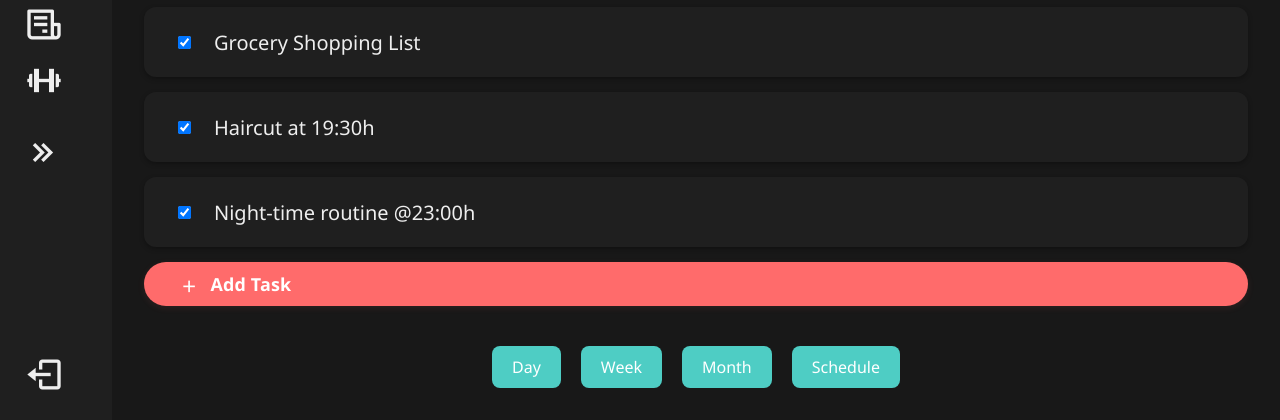
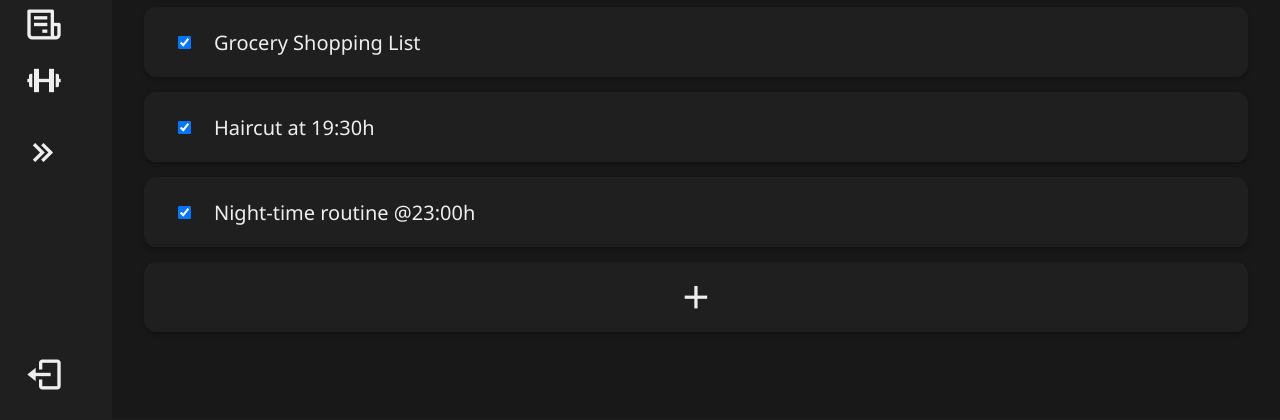
Before and after one commit to Dhananjay625/LifeFlow, a Django app: page /TaskManager/ in a window 1280 px wide. Shown: the part 383-803 px from the top of the page. After the commit the page ends 773 px from the top, so only its background shows below. Run offline with Django 4.2, Linux system fonts and the light colour scheme.

Commit message:
Fixed the Add Button

```diff
--- a/LifeFlow/main/static/index.css
+++ b/LifeFlow/main/static/index.css
@@ -25,7 +25,7 @@ body.sb-expanded {
   display: flex;
   min-height: 100vh;
 }
-
+a
 .container {
   display: flex;
   min-height: 100vh;
@@ -959,29 +959,51 @@ h1 {
   margin-top: 1.5rem;
 }
 .add-btn {
-  padding: 0.62rem 2.2rem;
-  background: var(--primary-color);
-  color: #fff;
-  border: none;
-  border-radius: 2rem;
-  font-weight: bold;
-  font-size: 1.12rem;
+  display: flex;
+  justify-content: center;
+  align-items: center;
+  height: 135px;
+  background-color: var(--background-light);
+  border-radius: 12px;
+  box-shadow: 0 2px 5px rgba(0, 0, 0, 0.3);
+  transition: background 0.3s ease, transform 0.2s ease;
   text-decoration: none;
-  cursor: pointer;
-  transition: background 0.25s, box-shadow 0.25s;
-  box-shadow: 0 2px 7px rgba(255, 107, 107, 0.10);
-  letter-spacing: 0.01em;
 }
+
+.add-btn:hover {
+  background-color: #2a2a2a;
+  transform: scale(1.02);
+}
+
 .add-btn i {
-  font-size: 1.1em;
-  vertical-align: middle;
-  margin-right: 0.33em;
+  font-size: 2.4rem;
+  color: var(--text-light);
+
 }
-.add-btn:hover {
-  background: #cc5555;
-  color: #fff;
-  box-shadow: 0 4px 16px rgba(255, 107, 107, 0.20);
+
+.add-btn-task {
+  display: flex;
+  justify-content: center;
+  align-items: center;
+  height: 70px;
+  background-color: var(--background-light);
+  border-radius: 12px;
+  box-shadow: 0 2px 5px rgba(0, 0, 0, 0.3);
+  transition: background 0.3s ease, transform 0.2s ease;
+  text-decoration: none;
 }
+
+.add-btn-task:hover {
+  background-color: #2a2a2a;
+  transform: scale(1.02);
+}
+
+.add-btn-task i {
+  font-size: 2.4rem;
+  color: var(--text-light);
+
+}
+
 .calendar-check {
   display: flex;
   align-items: center;
--- a/LifeFlow/main/templates/DocumentStorage.html
+++ b/LifeFlow/main/templates/DocumentStorage.html
@@ -92,12 +92,8 @@
               <p>Expiry: 30/06/2026</p>
             </div>
           </div>
-
-          <div class="subscription-item add-new">
-            <h3>＋</h3>
-          </div>
           <a href="{% url 'add_item' 'document' %}" class="add-btn">
-            <i class='bx bx-plus'></i> Add Document
+            <i class='bx bx-plus'></i>
           </a>
         </section>
 
--- a/LifeFlow/main/templates/TaskManager.html
+++ b/LifeFlow/main/templates/TaskManager.html
@@ -92,20 +92,11 @@
                     <label for="task6">Night-time routine @23:00h</label>
                 </div>
 
-                <a href="{% url 'create_task' %}" class="add-btn">
-                  <i class='bx bx-plus'></i> Add Task
+                <a href="{% url 'create_task' %}" class="add-btn-task">
+                  <i class='bx bx-plus'></i>
                 </a>
 
             </section>
-
-
-
-            <footer class="view-controls">
-                <a href="#" class="view-btn">Day</a>
-                <a href="#" class="view-btn">Week</a>
-                <a href="#" class="view-btn">Month</a>
-                <a href="#" class="view-btn">Schedule</a>
-            </footer>
         </main>
     </div>
     <script>
```
Also changed, not shown: LifeFlow/main/templates/BillManager.html (+5 -8 lines), LifeFlow/main/templates/Subscription.html (+3 -7 lines), LifeFlow/db.sqlite3.
